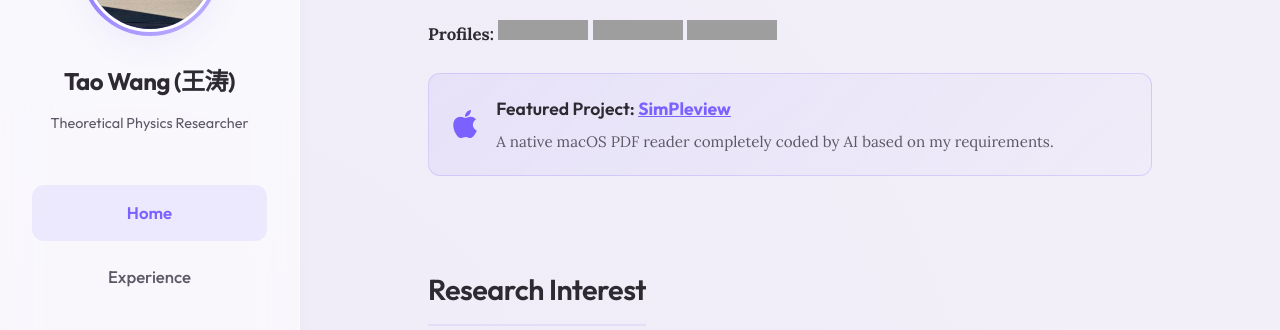
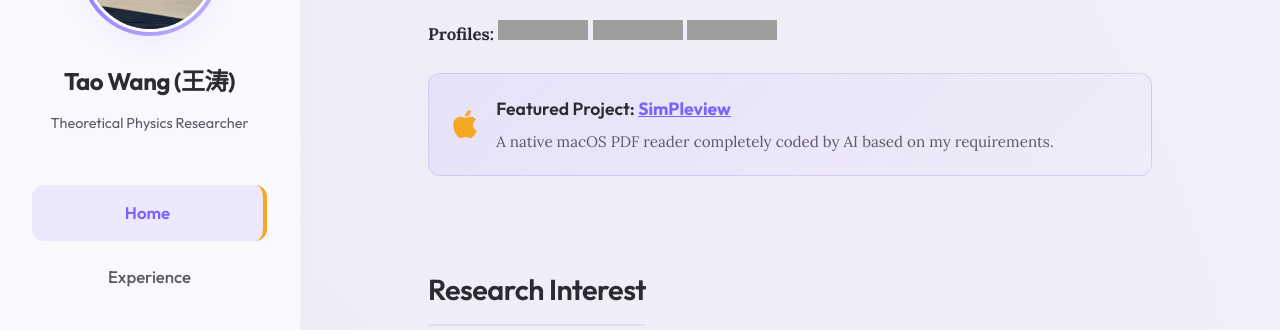
Before and after one commit to wangtao-phy/wangtao-phy.github.io, a Jekyll site: the page built from index.md, in a window 1280 px wide. Shown: the part 152-482 px from the top of the page. Built offline with Jekyll 4.4.1, drawn with Linux system fonts in a browser that asks for light colours; nearby versions of some CDN libraries; formulas are drawn with MathJax 3; grey boxes are pictures that could not be loaded.

Commit message:
Introduce Golden Amber complementary color to optimize UI aesthetics

```diff
--- a/assets/css/academic.css
+++ b/assets/css/academic.css
@@ -9,8 +9,9 @@
   --text-secondary: #5c5866;
   --accent-color: #7b61ff; /* Elegant purple accent */
   --accent-hover: #5a42d1;
-  --sidebar-bg: rgba(255, 255, 255, 0.6);
-  --glass-border: rgba(255, 255, 255, 0.4);
+  --accent-complement: #f5a623; /* Golden Amber complementary */
+  --sidebar-bg: rgba(255, 255, 255, 0.65);
+  --glass-border: rgba(255, 255, 255, 0.5);
   --shadow-sm: 0 4px 15px rgba(123, 97, 255, 0.05);
   --shadow-md: 0 10px 30px rgba(123, 97, 255, 0.08);
 }
@@ -45,7 +46,7 @@
 }
 
 a:hover {
-  color: var(--accent-hover);
+  color: var(--accent-complement);
 }
 
 /* --- Layout Structure --- */
@@ -139,8 +140,8 @@
 }
 
 .nav-item:hover {
-  background: rgba(123, 97, 255, 0.08);
-  color: var(--accent-color);
+  background: rgba(245, 166, 35, 0.08); /* Amber hover bg */
+  color: var(--accent-complement);
   transform: translateX(4px);
 }
 
@@ -148,6 +149,7 @@
   background: rgba(123, 97, 255, 0.1);
   color: var(--accent-color);
   font-weight: 600;
+  border-right: 4px solid var(--accent-complement); /* Complementary highlight */
 }
 
 .sidebar-footer {
@@ -267,14 +269,14 @@
 
 .project-highlight:hover {
   transform: translateY(-3px);
-  box-shadow: var(--shadow-sm);
+  box-shadow: 0 10px 30px rgba(245, 166, 35, 0.15); /* Complementary shadow */
   background: linear-gradient(135deg, rgba(123, 97, 255, 0.12), rgba(123, 97, 255, 0.04));
-  border-color: rgba(123, 97, 255, 0.3);
+  border-color: var(--accent-complement); /* Amber border on hover */
 }
 
 .project-icon {
   font-size: 2rem;
-  color: var(--accent-color);
+  color: var(--accent-complement); /* Amber icon */
   margin-right: 1.2rem;
 }
 
@@ -311,8 +313,8 @@
   left: -20px;
   font-family: 'Outfit', sans-serif;
   font-weight: 700;
-  color: var(--accent-color);
-  opacity: 0.5;
+  color: var(--accent-complement); /* Amber numbers */
+  opacity: 0.8;
 }
 
 .publications-list {
@@ -322,7 +324,7 @@
 
 .publications-list li:hover {
   transform: translateX(5px);
-  border-left-color: var(--accent-color);
+  border-left-color: var(--accent-complement); /* Amber border */
   box-shadow: var(--shadow-sm);
 }
 
```
